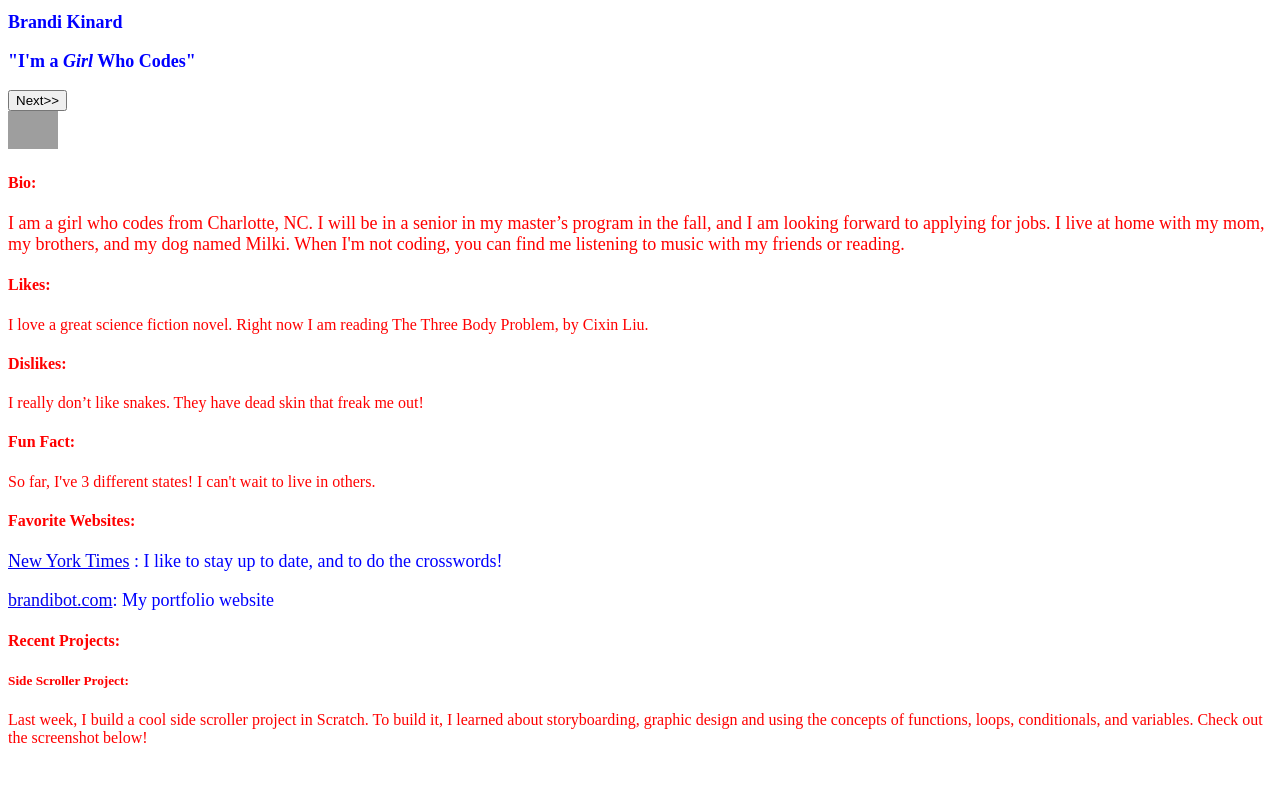
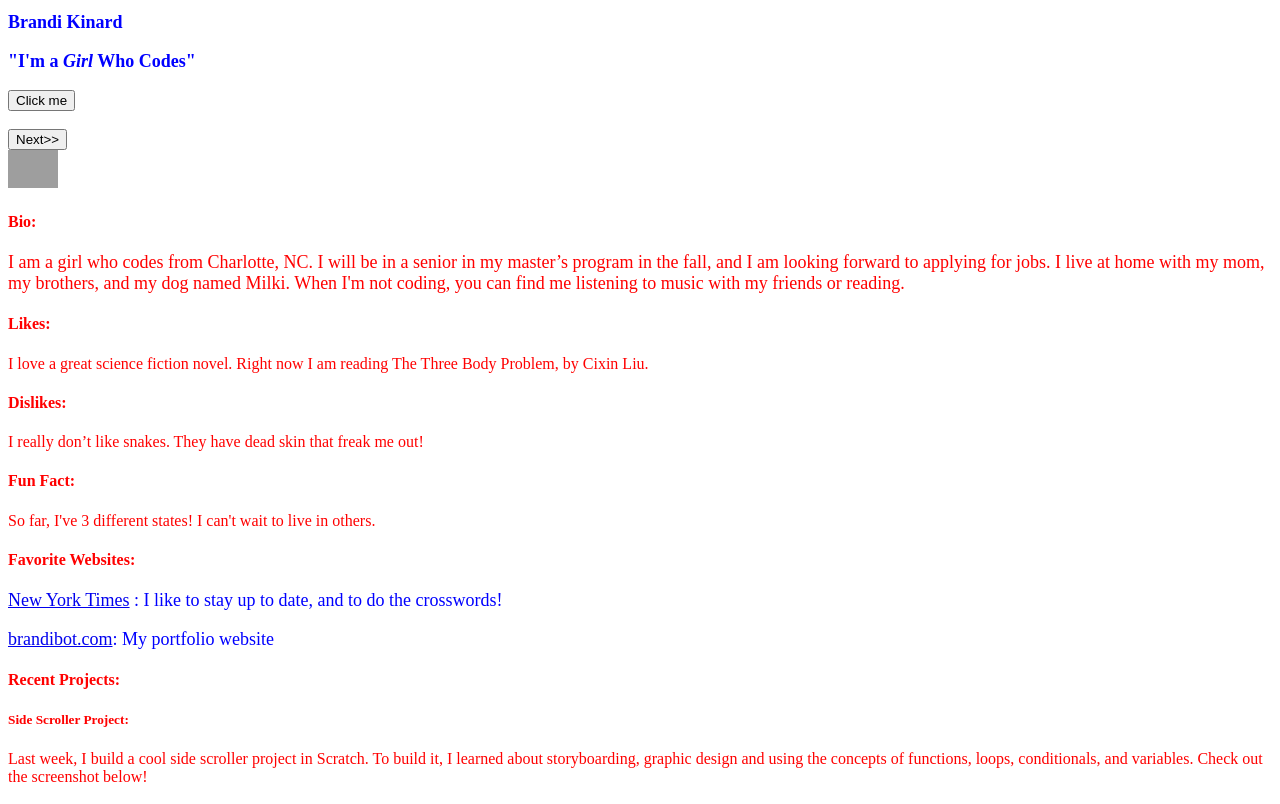
Before and after one commit to Brandi-Kinard/Brandi-Kinard.github.io, a plain HTML site: page index.html in a window 1280 px wide. Drawn offline with Linux system fonts and the light colour scheme; grey boxes are pictures that could not be loaded.

Commit message:
Initial commit

```diff
--- a/index.html
+++ b/index.html
@@ -13,13 +13,16 @@
 
 		<h3>"I'm a <strong><em>Girl</em> Who Codes</strong>"</h3>
 
+		<button onclick="showHiddenMessage()">Click me</button>
 
+		<p id="hiddenMessage"></p>
 
 
 
 
 
 		<button onclick="replaceImage()">Next>></button>
+
 
 	<div>
 		<img id="selfie" src="https://i.pinimg.com/originals/28/cc/29/28cc29b23bd683d1e6143c8448ea0cc6.jpg" style="width:50px">
--- a/myfirstjs.js
+++ b/myfirstjs.js
@@ -5,3 +5,7 @@
 function replaceImage() {
 	document.getElementById("selfie").src="https://66.media.tumblr.com/df7776c88e6bf4bff2e5f132988d5bef/tumblr_o68lcpXzZS1r8t1t8o2_540.jpg"
 }
+
+function showHiddenMessage() {
+	document.getElementById("hiddenMessage").innerHTML = "This is my secret...";
+}
```
